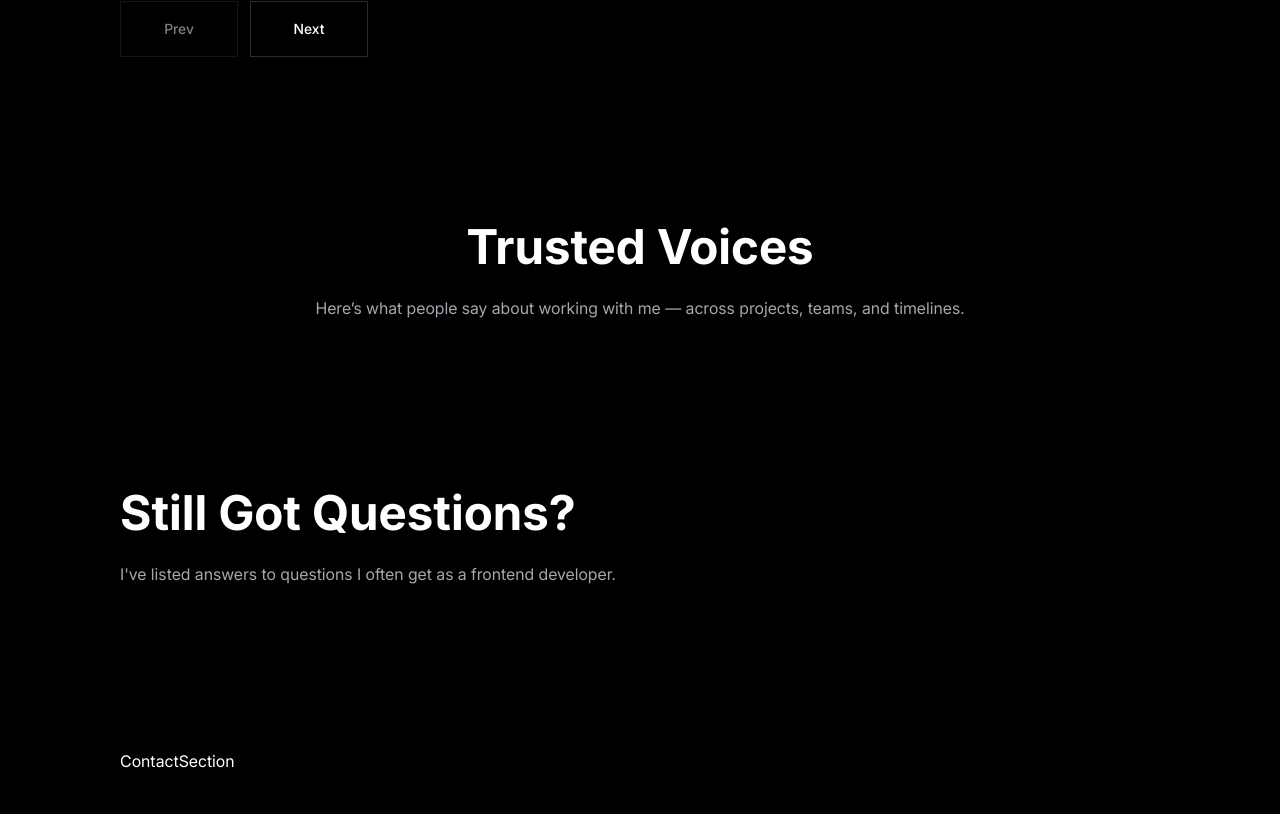
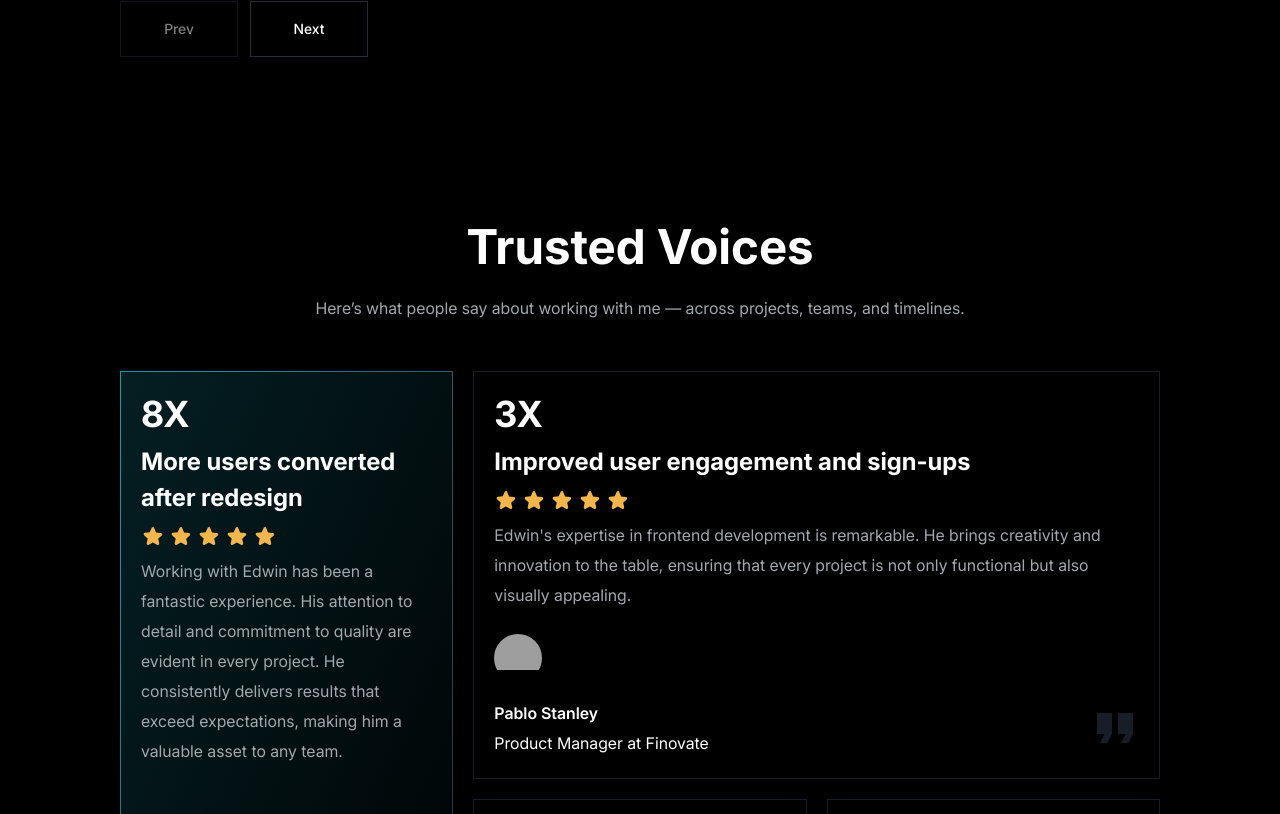
Before and after one commit to Hary300/Personal-Project-35-Teal-Cyan-Portfolio, a React (Vite) app: page / in a window 1280 px wide. Shown: the part 5306-6120 px from the top of the page. Built offline with nearby package versions, Linux system fonts and the light colour scheme; grey boxes are pictures that could not be loaded.

Commit message:
feat: enhance TestimonySection with dynamic testimonials rendering and styling, add secondary color variable to CSS

```diff
--- a/src/sections/07-testimony/TestimonySection.tsx
+++ b/src/sections/07-testimony/TestimonySection.tsx
@@ -1,16 +1,93 @@
 import SectionContainer from '@/components/layouts/SectionContainer';
 import SectionTitle from '@/components/shared/SectionTitle';
 import { testimonialData } from '@/data/testimonyData';
+import { cn } from '@/lib/utils';
+import { TiStarFullOutline } from 'react-icons/ti';
+import { IoMdQuote } from 'react-icons/io';
 
 const TestimonySection = () => {
   const header = testimonialData.header;
+  const testimonials = testimonialData.testimonials;
   return (
-    <SectionContainer sectionId='testimony'>
+    <SectionContainer
+      sectionId='testimony'
+      className='flex flex-col gap-6 lg:gap-12'
+    >
       <SectionTitle
         title={header.title}
         subtitle={header.subtitle}
         className='text-center'
       />
+      <div className='grid grid-cols-1 lg:grid-cols-3 gap-5'>
+        {testimonials.map((testimonial) => (
+          <div
+            key={testimonial.id}
+            className={cn(
+              'p-px',
+              testimonial.stat === '8X'
+                ? 'bg-linear-to-br from-[#149BB0] to-[#22252B]'
+                : 'bg-neutral-900',
+              testimonial.stat === '8X'
+                ? 'lg:row-span-2'
+                : testimonial.stat === '3X'
+                  ? 'lg:col-span-2'
+                  : ''
+            )}
+          >
+            <div
+              className={cn(
+                'flex flex-col justify-between gap-6 p-5 h-full bg-black',
+                testimonial.stat === '8X'
+                  ? 'bg-linear-to-br from-[#149BB033]  to-transparent'
+                  : 'bg-black'
+              )}
+            >
+              <div className='flex flex-col gap-2'>
+                {testimonial.stat && (
+                  <p className='font-bold text-display-sm lg:text-display-lg'>
+                    {testimonial.stat}
+                  </p>
+                )}
+                {testimonial.headline && (
+                  <p className='font-semibold text-lg lg:font-bold lg:text-display-xs'>
+                    {testimonial.headline}
+                  </p>
+                )}
+                <div className='flex gap-0.75 lg:gap-1'>
+                  {Array.from({ length: testimonial.rating }).map(
+                    (_, index) => (
+                      <TiStarFullOutline
+                        key={index}
+                        className='size-4 lg:size-6 text-secondary-100'
+                      />
+                    )
+                  )}
+                </div>
+                <p className='text-neutral-400 text-sm lg:text-md'>
+                  {testimonial.content}
+                </p>
+              </div>
+
+              <div className='flex flex-col gap-2 lg:gap-4'>
+                <div className='size-12 shrink-0 rounded-full overflow-hidden'>
+                  <img src={testimonial.author.avatar} alt='author avatar' />
+                </div>
+                <div className='flex justify-between items-center'>
+                  <div className='flex flex-col '>
+                    <p className='font-semibold text-sm lg:text-md'>
+                      {testimonial.author.name}
+                    </p>
+                    <p className='text-sm lg:text-md'>
+                      {testimonial.author.role}
+                    </p>
+                  </div>
+                  <IoMdQuote className='size-12 text-neutral-900' />
+                </div>
+              </div>
+            </div>
+          </div>
+        ))}
+      </div>
     </SectionContainer>
   );
 };
--- a/src/styles/index.css
+++ b/src/styles/index.css
@@ -130,6 +130,9 @@
   --color-neutral-800: #252b37;
   --color-neutral-900: #181d27;
   --color-neutral-950: #0a0d12;
+
+  /* Secondary */
+  --color-secondary-100: #f3b64c;
 
   /* Base */
   --color-white: #ffffff;
```
